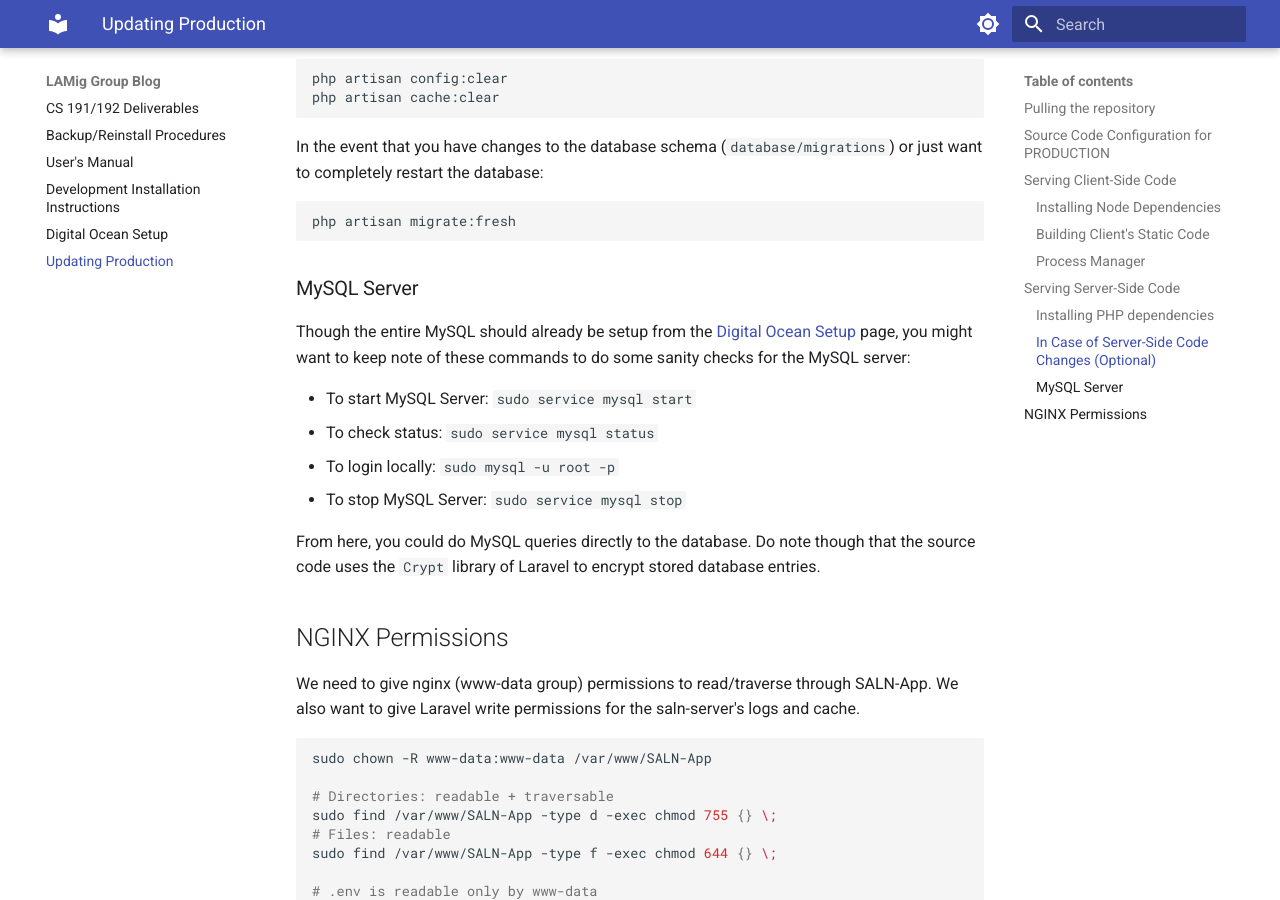
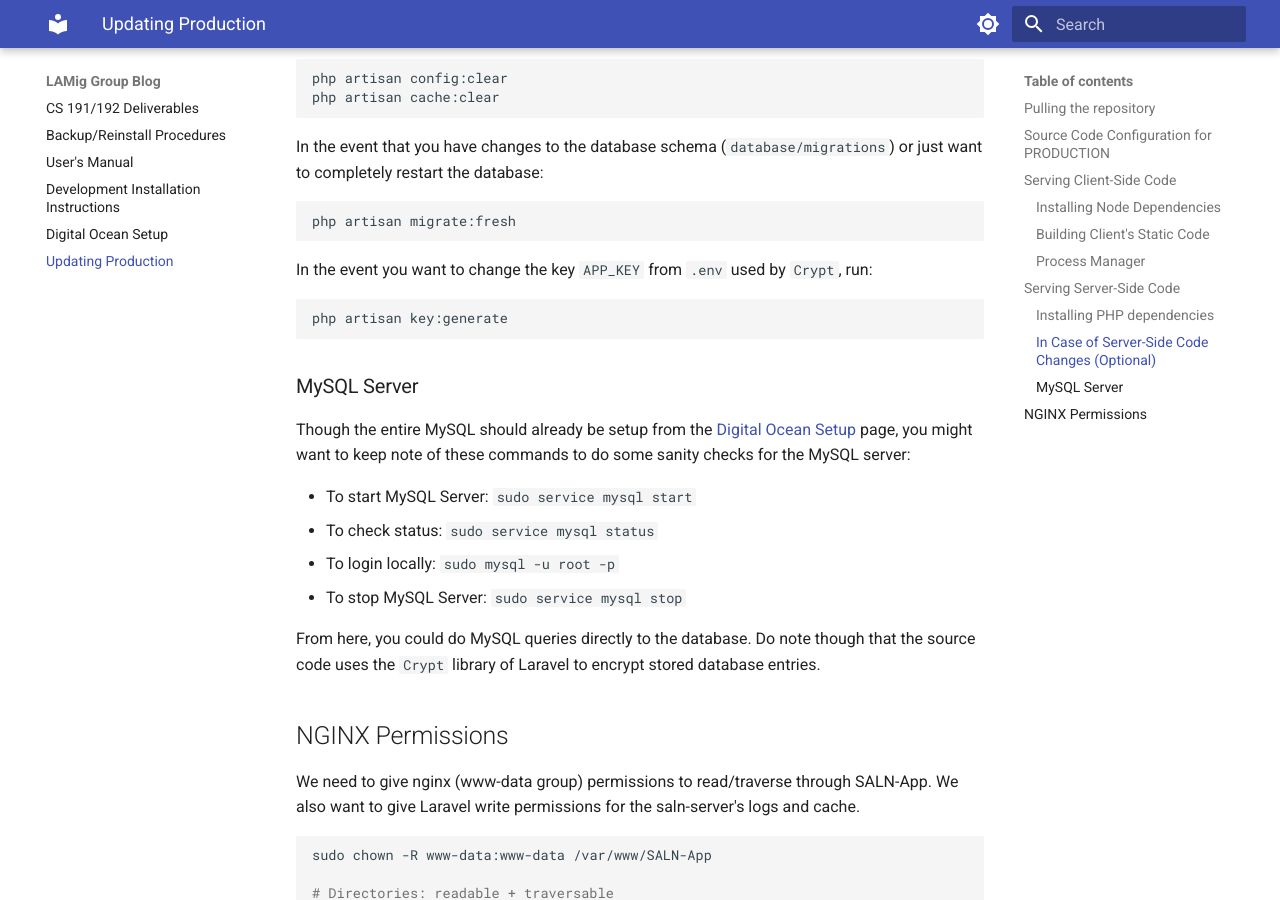
Before and after one commit to SHIROKAMIQQ/cs191-LAMig-GroupBlog, an MkDocs documentation site: the page built from docs/ProdUpdate.md, in a window 1280 px wide and 900 px high, scrolled down 2219 px. Built offline with MkDocs 1.6.1 and Material for MkDocs 9.7.7, drawn with Linux system fonts in a browser that asks for light colours.

Commit message:
feat(ProdUpdate): add APP_KEY generation

````diff
--- a/docs/ProdUpdate.md
+++ b/docs/ProdUpdate.md
@@ -82,6 +82,11 @@ In the event that you have changes to the database schema (`database/migrations`
 php artisan migrate:fresh
 ```
 
+In the event you want to change the key `APP_KEY` from `.env` used by `Crypt`, run:
+```bash
+php artisan key:generate
+```
+
 ### MySQL Server
 Though the entire MySQL should already be setup from the [Digital Ocean Setup](DOSetup.md) page, you might want to keep note of these commands to do some sanity checks for the MySQL server:
 
````
